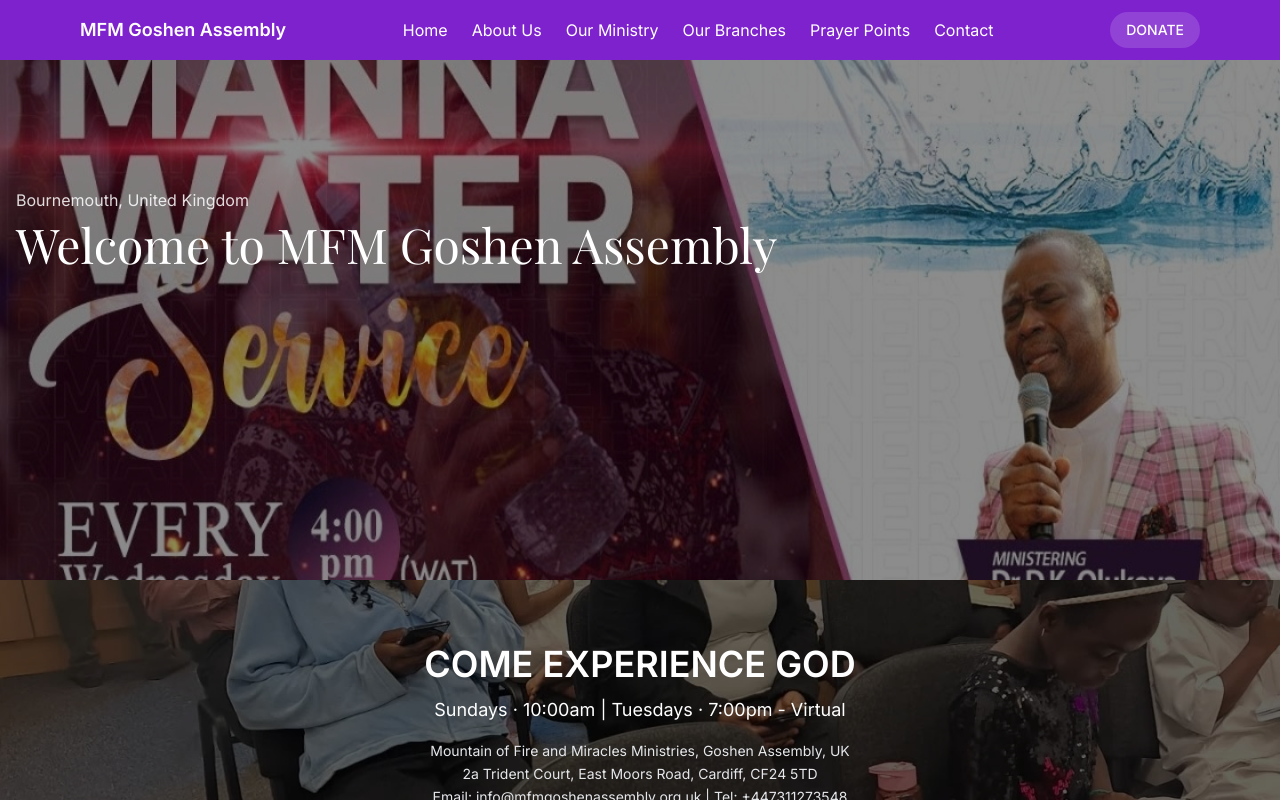
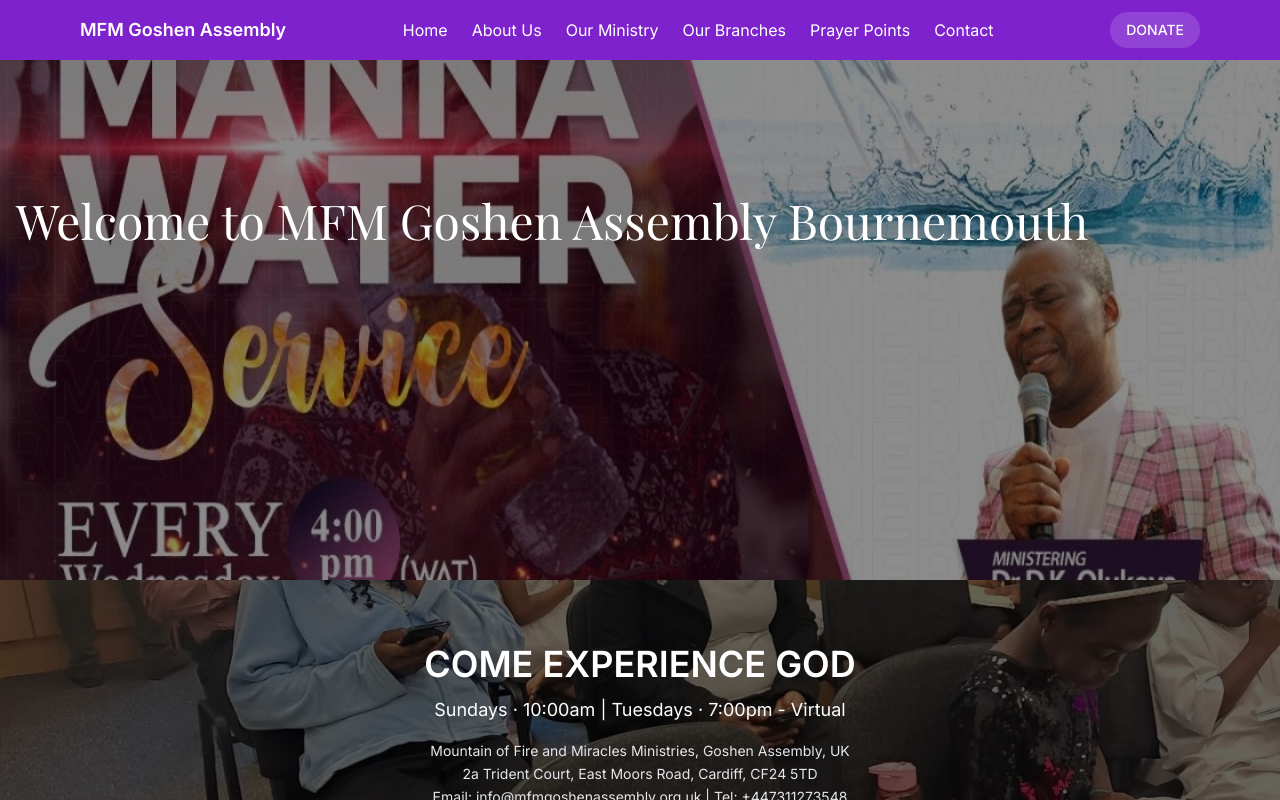
Before and after one commit to ebenotopsoncrown/mfm-goshen-assembly, a Next.js app: page / in a window 1280 px wide. Shown: the top 800 px of the page. Built offline with nearby package versions, Linux system fonts and the light colour scheme; no server answers; a web font is replaced by a local one.

Commit message:
Update page.tsx

```diff
--- a/app/(site)/page.tsx
+++ b/app/(site)/page.tsx
@@ -31,9 +31,19 @@
     <>
       {/* Hero Section */}
       <Hero
-        subtitle="Bournemouth, United Kingdom"
-        image="/hero/hero-1.jpg"
-      />
+  title="Welcome to MFM Goshen Assembly Bournemouth"
+  slides={[
+    { src: "/hero/hero-1.jpg" },
+    { src: "/hero/hero-2.jpg" },
+    { src: "/hero/hero-3.jpg" },
+    { src: "/hero/hero5.jpg" },
+    { src: "/hero/hero6.jpg" },
+    { src: "/hero/hero7.jpg" },
+    { src: "/hero/hero8.jpg" },
+    { src: "/hero/hero9.jpg" },
+  ]}
+  intervalMs={6000}
+/>
 
       {/* Come Experience God Section */}
       {/* Come Experience God Section */}
```
